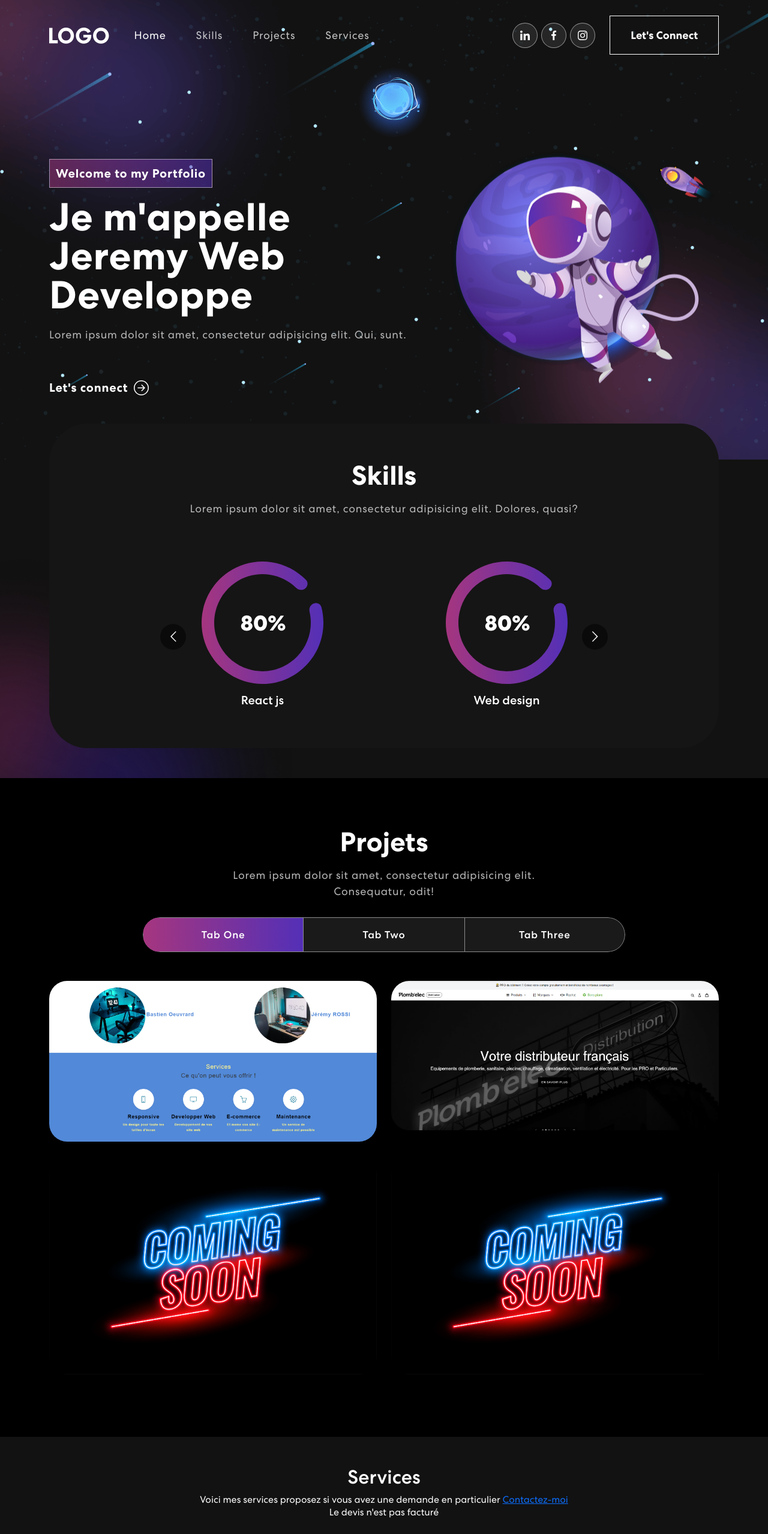
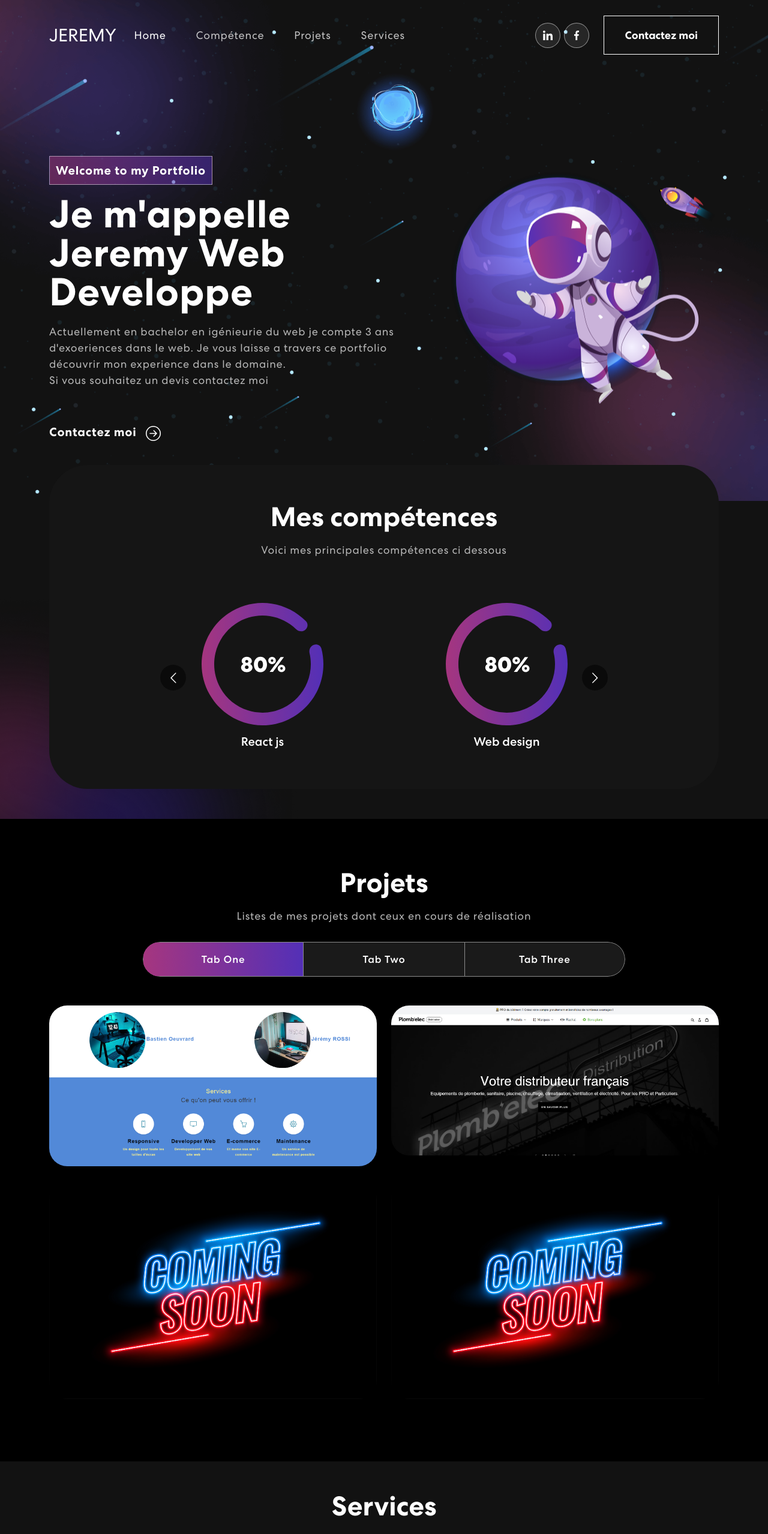
Before and after one commit to jeje-01350/portfolio-react, a React (Create React App) app: page / in a window 1280 px wide. Shown: the top 2557 px of the page at 60% size. Built offline with nearby package versions, Linux system fonts and the light colour scheme.

Commit message:
first version publish

```diff
--- a/src/App.css
+++ b/src/App.css
@@ -154,7 +154,7 @@ span.navbar-text {
   font-weight: 700;
   color: #fff;
   border: 1px solid #fff;
-  padding: 18px 34px;
+  padding: 18px 0;
   font-size: 18px;
   margin-left: 18px;
   position: relative;
@@ -728,3 +728,42 @@ body .container-serv .card .box .content a:hover {
   background: #333;
   color: #fff;
 }
+
+#services h2{
+  font-size: 45px;
+  font-weight: 700;
+  text-align: center;
+}
+
+#services .p-serv{
+  color: #B8B8B8;
+  font-size: 18px;
+  letter-spacing: 0.8px;
+  line-height: 1.5em;
+  margin: 14px auto 30px auto;
+  text-align: center;
+  width: 56%;
+}
+
+/************ contact **********************/
+.link-contact{
+  color: #ffffff !important;
+  text-decoration: none;
+  padding: 22px 34px;
+}
+.link-contact:hover,
+.link-a:hover{
+  color: #333 !important;
+}
+
+.link-a{
+  color: inherit;
+  text-decoration: none;
+}
+
+/**********logo***************/
+
+.logo{
+  font-size: 30px;
+  color: #ffffff;
+}
--- a/src/components/Banner.js
+++ b/src/components/Banner.js
@@ -54,8 +54,12 @@ export const Banner = () => {
                         <div className={isVisible ? "animate__animated animate__fadeIn" : ""}>
                             <span className="tagline">Welcome to my Portfolio</span>
                             <h1>{`Je m'appelle Jeremy`}<span className="wrap"> {text}</span></h1>
-                            <p>Lorem ipsum dolor sit amet, consectetur adipisicing elit. Qui, sunt.</p>
-                            <button onClick={() => console.log('connect')}>Let's connect <ArrowRightCircle size={25}/></button>
+                            <p>
+                                Actuellement en bachelor en igénieurie du web je compte 3 ans d'exoeriences dans le web. Je vous laisse a travers ce portfolio découvrir mon experience dans le domaine.
+                            <br/>
+                            Si vous souhaitez un devis contactez moi
+                            </p>
+                            <button onClick={() => console.log('connect')}><a href="#contact" className="link-a">Contactez moi <ArrowRightCircle size={25}/></a></button>
                         </div>}
                         </TrackVisibility>
                     </Col>
--- a/src/components/Contact.js
+++ b/src/components/Contact.js
@@ -18,23 +18,23 @@ export const Contact = () => {
                         <form action="https://formspree.io/f/xzbqpeqp" method="POST">
                             <Row>
                                 <Col sm={6} className="px-1">
-                                    <input type="text" placeholder="Votre Prénom" />
+                                    <input type="text" placeholder="Votre Prénom" name="prenom" />
                                 </Col>
 
                                 <Col sm={6} className="px-1">
-                                    <input type="text" placeholder="Votre Nom" />
+                                    <input type="text" placeholder="Votre Nom" name="nom"/>
                                 </Col>
 
                                 <Col sm={6} className="px-1">
-                                    <input type="email" placeholder="Votre Email" />
+                                    <input type="email" placeholder="Votre Email" name="email"/>
                                 </Col>
 
                                 <Col sm={6} className="px-1">
-                                    <input type="tel" placeholder="Votre Téléphone"/>
+                                    <input type="tel" placeholder="Votre Téléphone" name="tel"/>
                                 </Col>
 
                                 <Col>
-                                    <textarea rows="6" placeholder="Message" ></textarea>
+                                    <textarea rows="6" placeholder="Message" name="message"></textarea>
                                     <button type="submit"><span>Envoyer</span></button>
                                 </Col>
                             </Row>
--- a/src/components/Footer.js
+++ b/src/components/Footer.js
@@ -2,7 +2,6 @@ import {Col, Container, Row} from "react-bootstrap";
 import logo from "../assets/img/logo.svg"
 import navIcon1 from "../assets/img/nav-icon1.svg"
 import navIcon2 from "../assets/img/nav-icon2.svg"
-import navIcon3 from "../assets/img/nav-icon3.svg"
 
 export const Footer = () => {
     return (
@@ -10,14 +9,13 @@ export const Footer = () => {
             <Container>
                 <Row className="align-items-center">
                     <Col sm={6}>
-                        <img src={logo} alt="logo"/>
+                        <span className="logo">JEREMY</span>
                     </Col>
 
                     <Col sm={6} className="text-center text-sm-end">
                         <div className="social-icon">
-                            <a href=""><img src={navIcon1} alt="icon"/></a>
-                            <a href=""><img src={navIcon2} alt="icon"/></a>
-                            <a href=""><img src={navIcon3} alt="icon"/></a>
+                            <a href="https://www.linkedin.com/in/jeremy-rossi-277717200/"><img src={navIcon1} alt="icon"/></a>
+                            <a href="https://www.instagram.com/jeje01350/"><img src={navIcon2} alt="icon"/></a>
                         </div>
                         <p>&copy; 2022. All right reserved</p>
                     </Col>
--- a/src/components/NavBar.js
+++ b/src/components/NavBar.js
@@ -4,7 +4,6 @@ import {Container, Nav, Navbar, NavDropdown} from "react-bootstrap";
 import logo from '../assets/img/logo.svg'
 import navIcon1 from '../assets/img/nav-icon1.svg'
 import navIcon2 from '../assets/img/nav-icon2.svg'
-import navIcon3 from '../assets/img/nav-icon3.svg'
 
 export const NavBar = () => {
     const [activeLink, setActiveLink] = useState('home');
@@ -32,7 +31,7 @@ export const NavBar = () => {
         <Navbar expand="lg" className={scrolled ? "scrolled" : ""}>
             <Container>
                 <Navbar.Brand href="#home">
-                    <img src={logo} alt="logo"/>
+                    <span className="logo">JEREMY</span>
                 </Navbar.Brand>
 
                 <Navbar.Toggle aria-controls="basic-navbar-nav">
@@ -41,19 +40,18 @@ export const NavBar = () => {
 
                 <Navbar.Collapse id="basic-navbar-nav">
                     <Nav className="me-auto">
-                        <Nav.Link href="#home" className={activeLink === 'home' ? 'active navbar-link' : 'navbar-link'} onClick={() => onUpdateActiveLink('home')}>Home</Nav.Link>
-                        <Nav.Link href="#skills" className={activeLink === 'skills' ? 'active navbar-link' : 'navbar-link'} onClick={() => onUpdateActiveLink('skills')}>Skills</Nav.Link>
-                        <Nav.Link href="#projects" className={activeLink === 'projects' ? 'active navbar-link' : 'navbar-link'} onClick={() => onUpdateActiveLink('projects')}>Projects</Nav.Link>
+                        <Nav.Link href="/" className={activeLink === 'home' ? 'active navbar-link' : 'navbar-link'} onClick={() => onUpdateActiveLink('home')}>Home</Nav.Link>
+                        <Nav.Link href="#skills" className={activeLink === 'skills' ? 'active navbar-link' : 'navbar-link'} onClick={() => onUpdateActiveLink('skills')}>Compétence</Nav.Link>
+                        <Nav.Link href="#projects" className={activeLink === 'projects' ? 'active navbar-link' : 'navbar-link'} onClick={() => onUpdateActiveLink('projects')}>Projets</Nav.Link>
                         <Nav.Link href="#services" className={activeLink === 'services' ? 'active navbar-link' : 'navbar-link'} onClick={() => onUpdateActiveLink('services')}>Services</Nav.Link>
                     </Nav>
 
                     <span className="navbar-text">
                         <div className="social-icon">
-                            <a href="#"><img src={navIcon1} alt=""/></a>
-                            <a href="#"><img src={navIcon2} alt=""/></a>
-                            <a href="#"><img src={navIcon3} alt=""/></a>
+                            <a href="https://www.linkedin.com/in/jeremy-rossi-277717200/"><img src={navIcon1} alt=""/></a>
+                            <a href="https://www.instagram.com/jeje01350/"><img src={navIcon2} alt=""/></a>
                         </div>
-                        <button className="vvd" onClick={() => console.log('connect')}><span>Let's Connect</span></button>
+                        <button className="vvd"><a className="link-contact" href="#contact">Contactez moi</a></button>
                     </span>
 
                 </Navbar.Collapse>
--- a/src/components/Projects.js
+++ b/src/components/Projects.js
@@ -33,7 +33,7 @@ export const Projects = () => {
     ]
 
     return(
-        <section className="project" id="project">
+        <section className="project" id="projects">
             <Container>
                 <Row>
                     <Col>
@@ -41,7 +41,7 @@ export const Projects = () => {
                             {({isVisible}) =>
                                 <div className={isVisible ? "animate__animated animate__slideInUp" : ""}>
                                     <h2>Projets</h2>
-                                    <p>Lorem ipsum dolor sit amet, consectetur adipisicing elit. Consequatur, odit!</p>
+                                    <p>Listes de mes projets dont ceux en cours de réalisation</p>
                                 </div>}
                         </TrackVisibility>
                         <Tab.Container id="projects-tabs" defaultActiveKey="first">
--- a/src/components/Services.js
+++ b/src/components/Services.js
@@ -4,7 +4,7 @@ export const Services = () => {
     return(
         <Container id="services">
             <h2 className="text-center pt-5">Services</h2>
-            <p className="text-center">
+            <p className="text-center p-serv">
                 Voici mes services proposez si vous avez une demande en particulier <a href="mailto:jeremyrossi123@gmail.com">Contactez-moi</a>
                 <br/>
                 Le devis n'est pas facturé
@@ -14,9 +14,9 @@ export const Services = () => {
                     <div className="box">
                         <div className="content">
                             <h2>01</h2>
-                            <h3>Developement site web</h3>
+                            <h3>Site web</h3>
                             <p>Envie d'un site web sur mesure, un site e-commerce ou même un site rapide et plus économique <br/> N'hesitez pas</p>
-                            <a href="mailto:jeremyrossi123@gmail.com">Contactez-moi</a>
+                            <a href="#contact">Contactez-moi</a>
                         </div>
                     </div>
                 </div>
@@ -27,7 +27,7 @@ export const Services = () => {
                             <h2>02</h2>
                             <h3>Web Design</h3>
                             <p>Pour un nouveau logo, un maquettage de site web ou bien un design en particulier</p>
-                            <a href="mailto:jeremyrossi123@gmail.com">Contactez-moi</a>
+                            <a href="#contact">Contactez-moi</a>
                         </div>
                     </div>
                 </div>
--- a/src/components/skills.js
+++ b/src/components/skills.js
@@ -34,9 +34,9 @@ export const Skills = () => {
                     <Col>
                         <div className="skill-bx">
                             <h2>
-                                Skills
+                                Mes compétences
                             </h2>
-                            <p>Lorem ipsum dolor sit amet, consectetur adipisicing elit. Dolores, quasi?</p>
+                            <p>Voici mes principales compétences ci dessous</p>
                             <Carousel responsive={responsive} infinite={true} className="skill-slider">
                                 <div className="item">
                                     <img src={meter2} alt="Image"/>
```
Also changed, not shown: src/assets/img/nav-icon3.svg.
